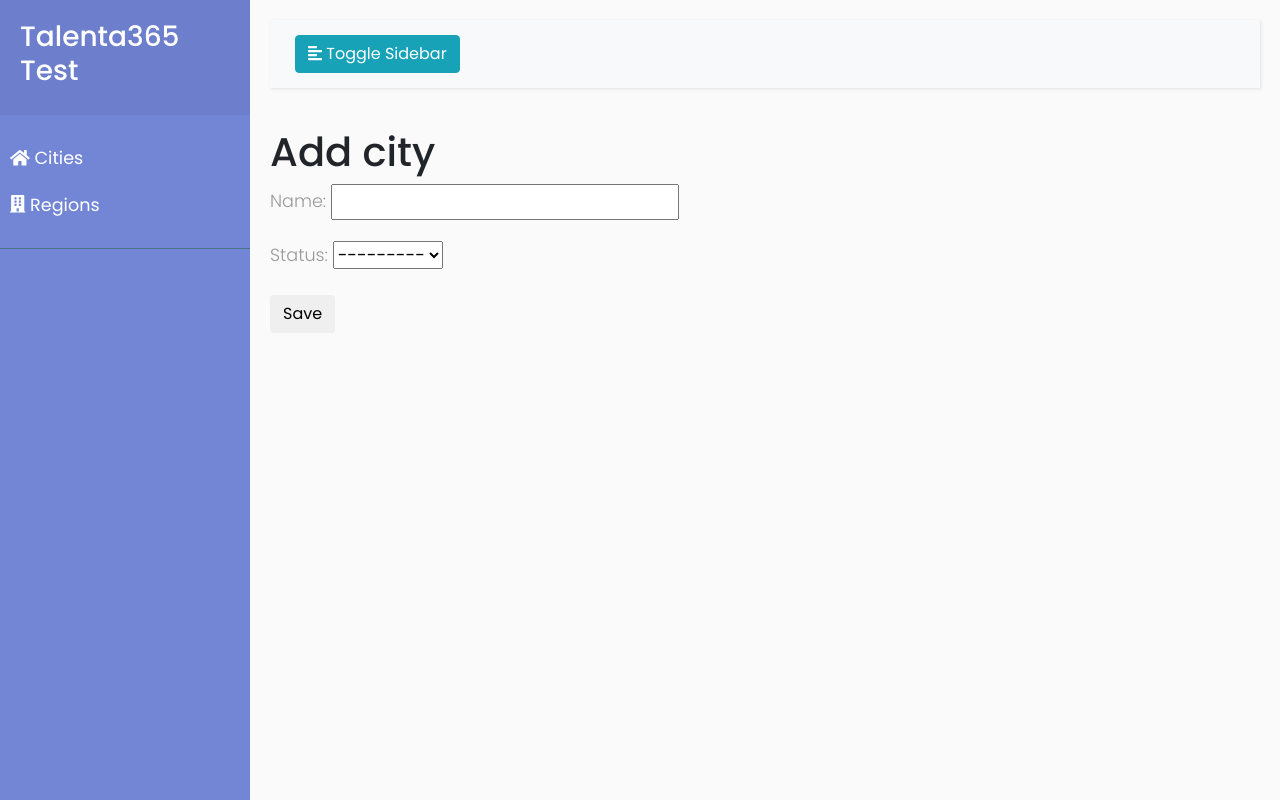
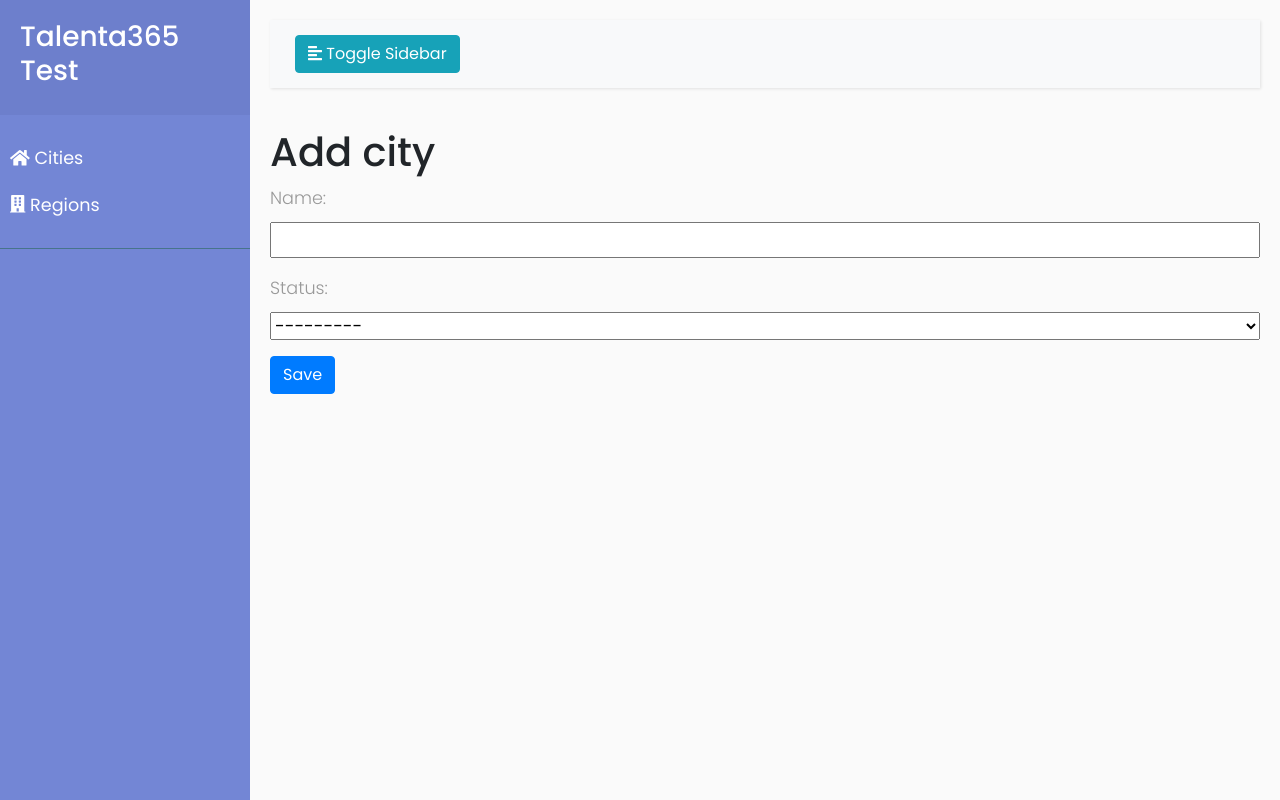
Before and after one commit to earagon87/talenta365-test, a Django app: page /city/new in a window 1280 px wide. Run offline with Django 3.2, Linux system fonts and the light colour scheme; some libraries are stand-ins or nearby versions.

Commit message:
Improved look and feel

```diff
--- a/task1/talenta365_test/main/static/main/main.css
+++ b/task1/talenta365_test/main/static/main/main.css
@@ -260,3 +260,11 @@
 .add-item{
     float: right;
 }
+
+/* ---------------------------------------------------
+    FORMSsx
+----------------------------------------------------- */
+
+.item-form input, .item-form select {
+    width  : 100%
+}
--- a/task1/talenta365_test/main/templates/main/city_edit.html
+++ b/task1/talenta365_test/main/templates/main/city_edit.html
@@ -7,6 +7,6 @@
     <h1>Add city</h1>
     <form method="POST" class="item-form">{% csrf_token %}
         {{ form.as_p }}
-        <button type="submit" class="save btn btn-default">Save</button>
+        <button type="submit" class="btn btn-primary">Save</button>
     </form>
 {% endblock %}
--- a/task1/talenta365_test/main/templates/main/region_edit.html
+++ b/task1/talenta365_test/main/templates/main/region_edit.html
@@ -7,6 +7,6 @@
     <h1>Add region</h1>
     <form method="POST" class="item-form">{% csrf_token %}
         {{ form.as_p }}
-        <button type="submit" class="save btn btn-default">Save</button>
+        <button type="submit" class="btn btn-primary">Save</button>
     </form>
 {% endblock %}
--- a/task1/talenta365_test/main/views.py
+++ b/task1/talenta365_test/main/views.py
@@ -7,7 +7,7 @@
 
 
 def index(request):
-    return render(request, "main/cities_list.html")
+    return redirect('cities')
 
 def cities(request):
     cities_list = City.objects.all()
```
